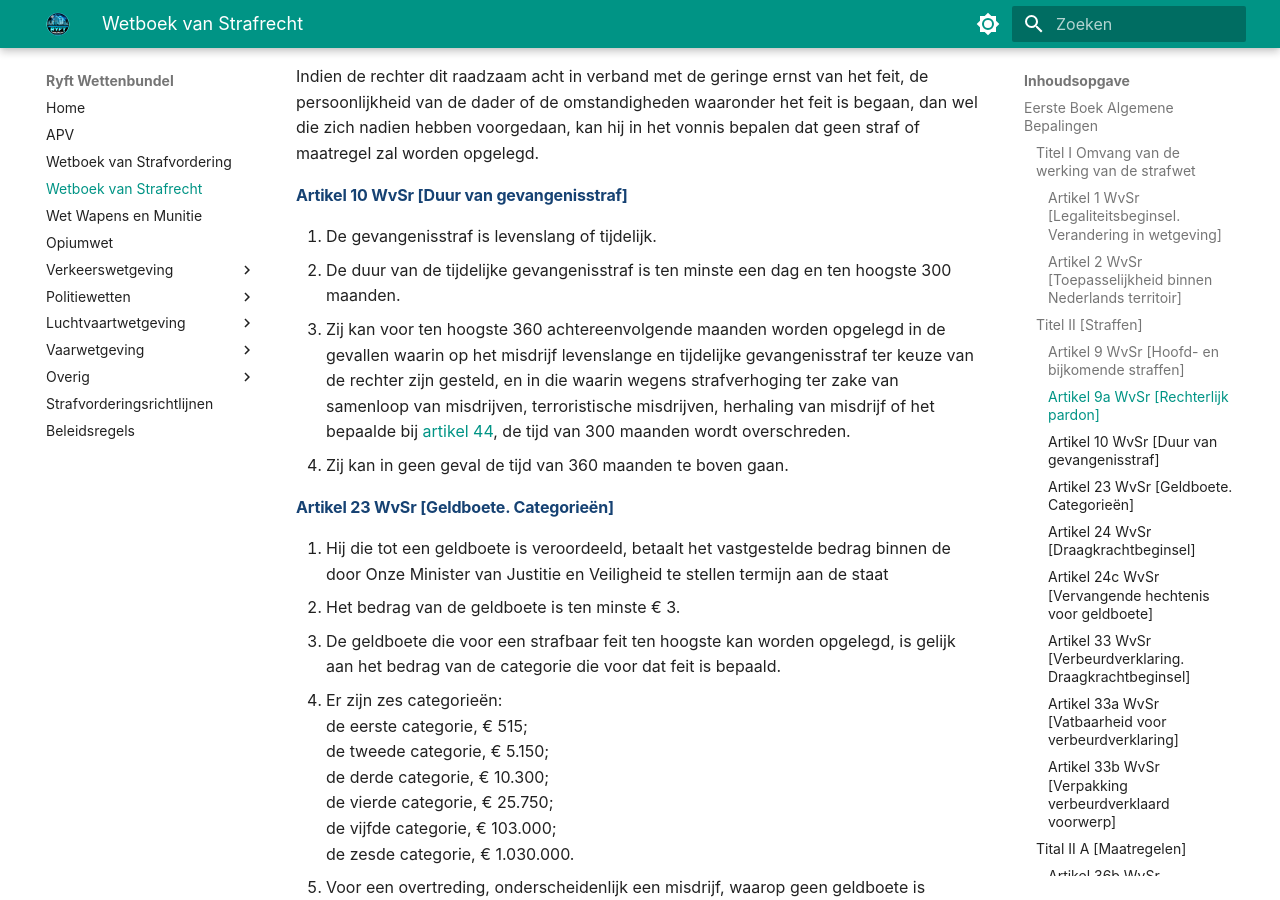
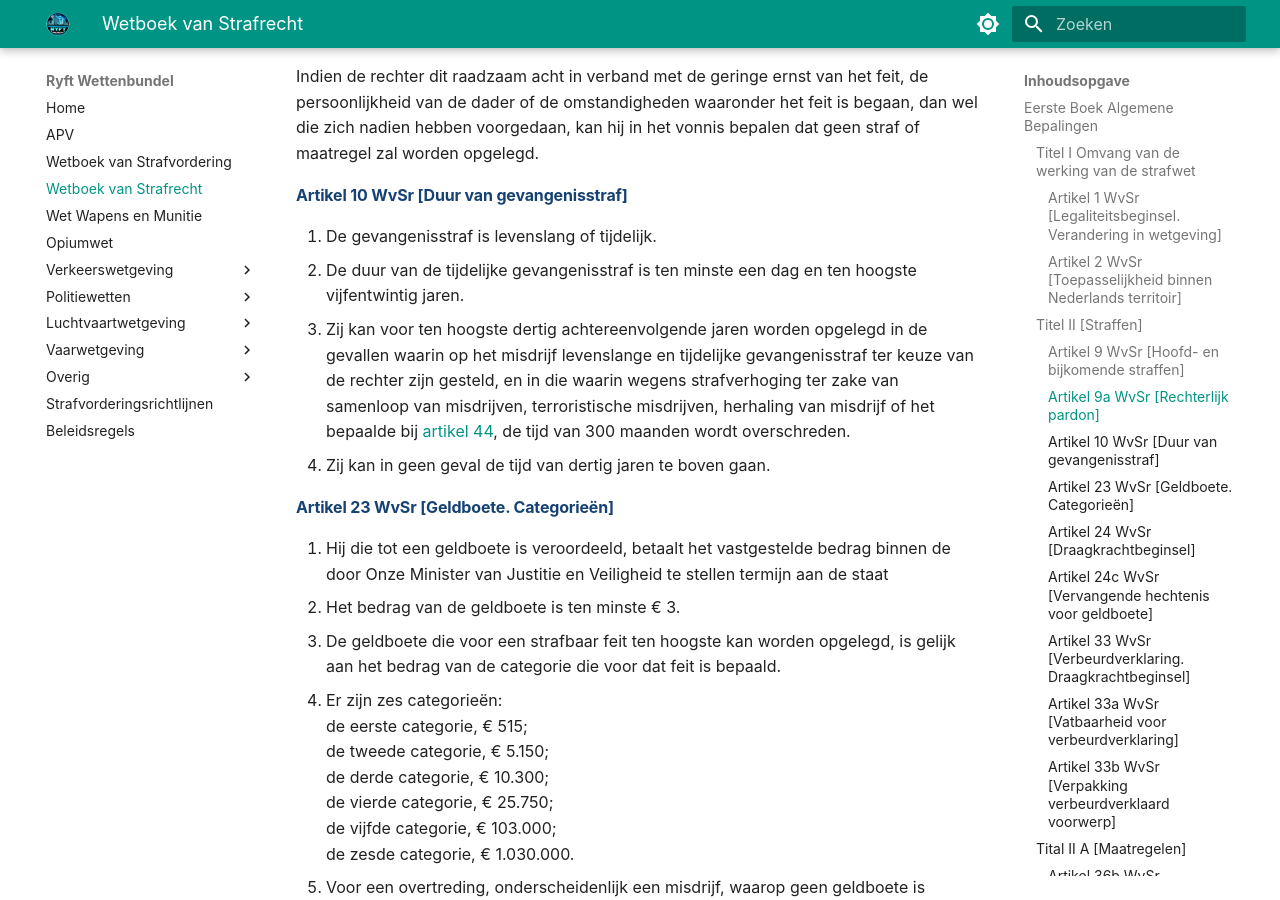
Before and after one commit to that-edward/wetten-ryft-backup, an MkDocs documentation site: the page built from docs/wetboek-van-strafrecht.md, in a window 1280 px wide and 900 px high, scrolled down 1351 px. Built offline with MkDocs 1.6.1 and Material for MkDocs 9.7.7, drawn with Linux system fonts in a browser that asks for light colours; some web fonts are replaced.

Commit message:
fix(Sr):art. 10 maanden -> jaren

```diff
--- a/docs/wetboek-van-strafrecht.md
+++ b/docs/wetboek-van-strafrecht.md
@@ -39,9 +39,9 @@ Indien de rechter dit raadzaam acht in verband met de geringe ernst van het feit
 #### Artikel 10 WvSr [Duur van gevangenisstraf]
 
 1. De gevangenisstraf is levenslang of tijdelijk.
-2. De duur van de tijdelijke gevangenisstraf is ten minste een dag en ten hoogste 300 maanden.
-3. Zij kan voor ten hoogste 360 achtereenvolgende maanden worden opgelegd in de gevallen waarin op het misdrijf levenslange en tijdelijke gevangenisstraf ter keuze van de rechter zijn gesteld, en in die waarin wegens strafverhoging ter zake van samenloop van misdrijven, terroristische misdrijven, herhaling van misdrijf of het bepaalde bij [artikel 44](#artikel-44-wvsr-strafverhoging-voor-ambtenaar), de tijd van 300 maanden wordt overschreden.
-4. Zij kan in geen geval de tijd van 360 maanden te boven gaan.
+2. De duur van de tijdelijke gevangenisstraf is ten minste een dag en ten hoogste vijfentwintig jaren.
+3. Zij kan voor ten hoogste dertig achtereenvolgende jaren worden opgelegd in de gevallen waarin op het misdrijf levenslange en tijdelijke gevangenisstraf ter keuze van de rechter zijn gesteld, en in die waarin wegens strafverhoging ter zake van samenloop van misdrijven, terroristische misdrijven, herhaling van misdrijf of het bepaalde bij [artikel 44](#artikel-44-wvsr-strafverhoging-voor-ambtenaar), de tijd van 300 maanden wordt overschreden.
+4. Zij kan in geen geval de tijd van dertig jaren te boven gaan.
 
 #### Artikel 23 WvSr [Geldboete. Categorieën]
 
```
